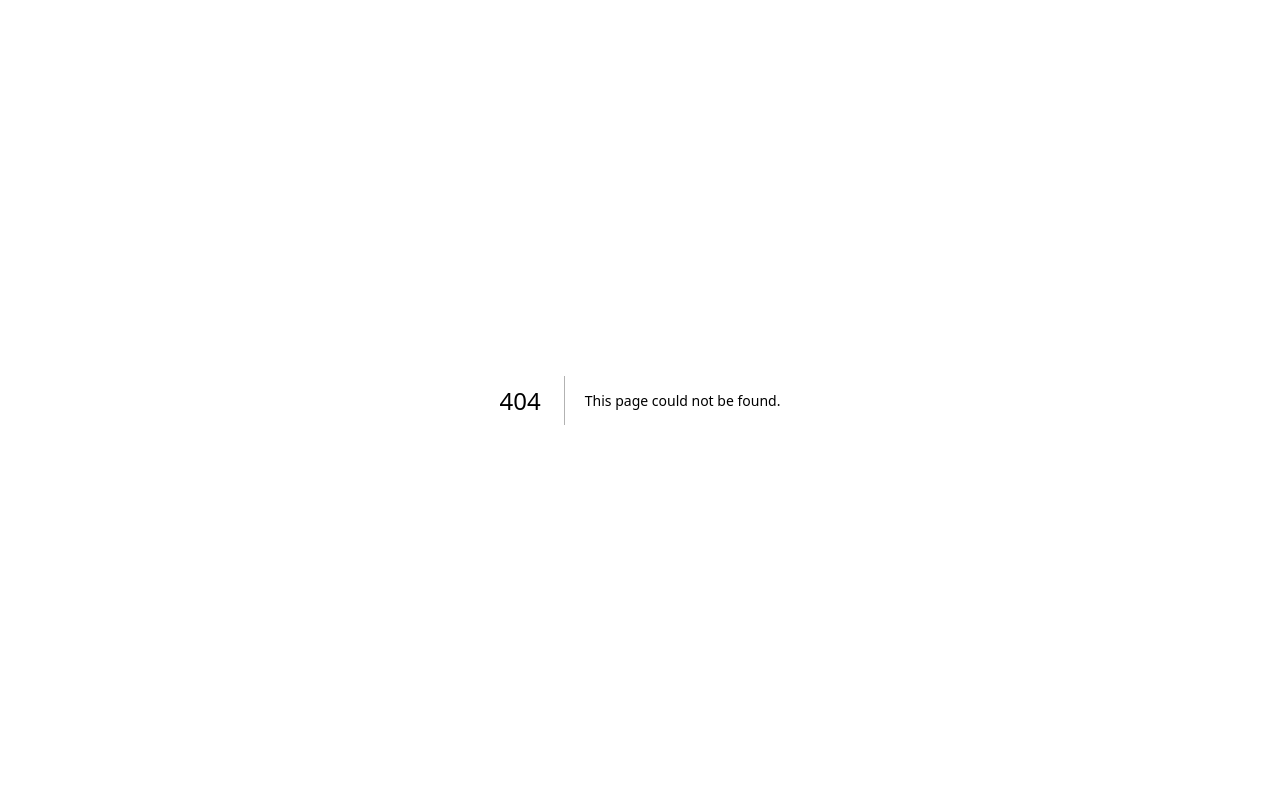
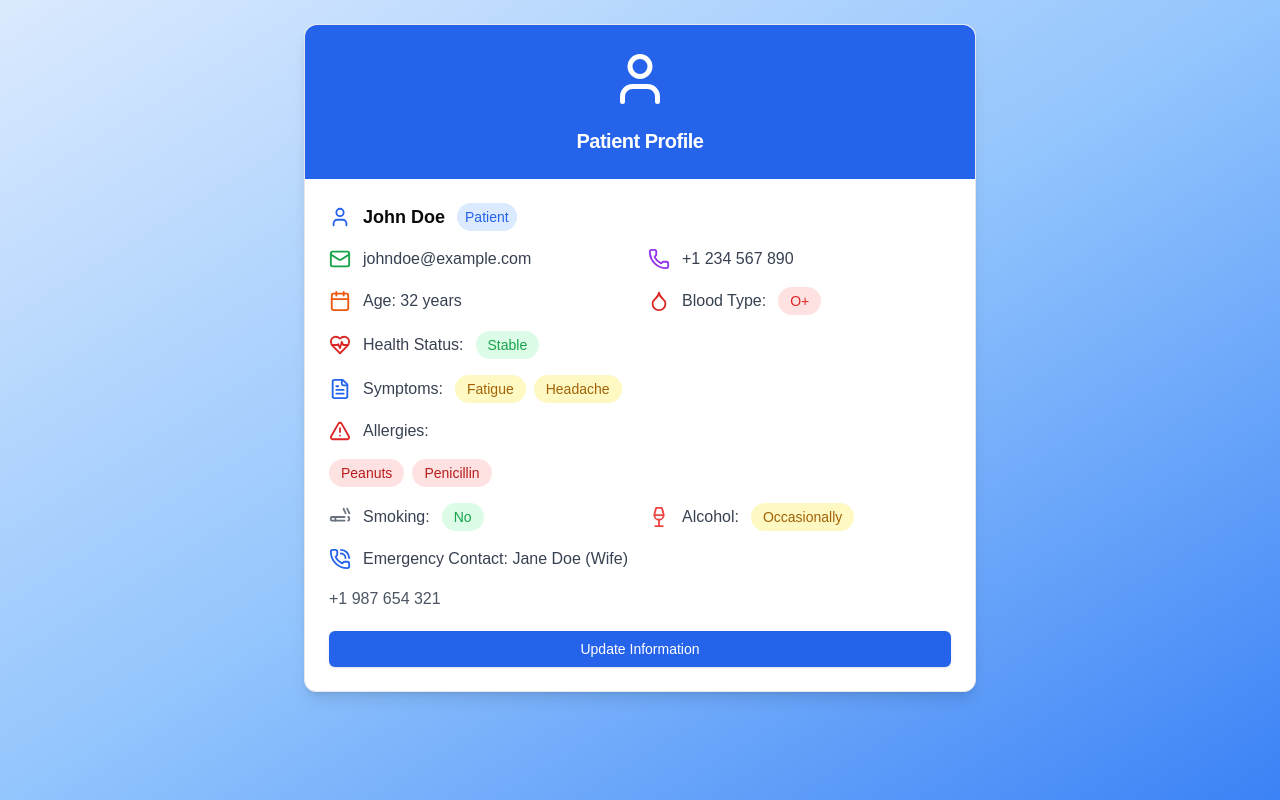
Before and after one commit to sidty13/Hackathon-Frontend, a Next.js app in the folder project/: page /patdash/profile in a window 1280 px wide. Before the commit this address had no page. Built offline with nearby package versions, Linux system fonts and the light colour scheme.

Commit message:
patprofile added

```diff
--- a/project/app/docdash/page.tsx
+++ b/project/app/docdash/page.tsx
@@ -1,7 +1,6 @@
 "use client";
 import React, { useState } from "react";
 import "@/app/globals.css";
-import { UploadCloud, FileText, Home, ClipboardList, User, Stethoscope, Files, Settings, MessageCircle } from "lucide-react";
 import { HoveredLink, Menu, MenuItem, ProductItem } from "@/components/ui/navbar-menu";
 import { cn } from "@/lib/utils";
 import Link from "next/link";
--- a/project/app/patdash/page.tsx
+++ b/project/app/patdash/page.tsx
@@ -99,7 +99,7 @@ function Navbar({ className }: { className?: string }) {
             item="Profile"
           >
             <div className="flex flex-col space-y-2 p-2">
-              <HoveredLink href="/patient/profile">
+              <HoveredLink href="/patdash/profile">
                 <User className="mr-2 inline" /> View Profile
               </HoveredLink>
               <HoveredLink href="/patient/settings">
--- /dev/null
+++ b/project/app/patdash/profile/page.tsx
@@ -0,0 +1,130 @@
+"use client";
+
+import { Card, CardContent, CardHeader, CardTitle } from "@/components/ui/card";
+import "@/app/globals.css";
+import { Button } from "@/components/ui/button";
+import { Badge } from "@/components/ui/badge";
+import {
+  Mail,
+  Phone,
+  User,
+  HeartPulse,
+  Edit,
+  Calendar,
+  Droplet,
+  FileText,
+  Cigarette,
+  Wine,
+  PhoneCall,
+  AlertTriangle,
+} from "lucide-react";
+
+const PatientProfile = () => {
+  const patient = {
+    name: "John Doe",
+    role: "Patient",
+    email: "johndoe@example.com",
+    phone: "+1 234 567 890",
+    healthStatus: "Stable",
+    lastCheckup: "2024-02-15",
+    age: 32,
+    bloodType: "O+",
+    symptoms: ["Fatigue", "Headache"],
+    allergies: ["Peanuts", "Penicillin"],
+    smoking: "No",
+    alcohol: "Occasionally",
+    emergencyContact: {
+      name: "Jane Doe",
+      relation: "Wife",
+      phone: "+1 987 654 321",
+    },
+  };
+
+  return (
+    <div className="min-h-screen bg-gradient-to-br from-blue-100 via-blue-300 to-blue-500 p-6 flex flex-col items-center">
+      <Card className="w-full max-w-2xl shadow-lg border border-gray-200 rounded-xl bg-white">
+        <CardHeader className="bg-blue-600 text-white p-6 rounded-t-xl flex flex-col items-center">
+          <User size={60} className="mb-3" />
+          <CardTitle className="text-xl font-semibold">Patient Profile</CardTitle>
+        </CardHeader>
+        <CardContent className="p-6 space-y-5">
+          <div className="flex flex-col space-y-4">
+            <div className="flex items-center space-x-3">
+              <User size={22} className="text-blue-600" />
+              <p className="text-lg font-semibold">{patient.name}</p>
+              <Badge className="bg-blue-100 text-blue-600 px-2 py-1 text-sm">{patient.role}</Badge>
+            </div>
+
+            <div className="grid grid-cols-1 md:grid-cols-2 gap-4">
+              <div className="flex items-center space-x-3">
+                <Mail size={22} className="text-green-600" />
+                <p className="text-gray-700">{patient.email}</p>
+              </div>
+              <div className="flex items-center space-x-3">
+                <Phone size={22} className="text-purple-600" />
+                <p className="text-gray-700">{patient.phone}</p>
+              </div>
+              <div className="flex items-center space-x-3">
+                <Calendar size={22} className="text-orange-600" />
+                <p className="text-gray-700">Age: {patient.age} years</p>
+              </div>
+              <div className="flex items-center space-x-3">
+                <Droplet size={22} className="text-red-600" />
+                <p className="text-gray-700">Blood Type:</p>
+                <Badge className="bg-red-100 text-red-600">{patient.bloodType}</Badge>
+              </div>
+              <div className="flex items-center space-x-3">
+                <HeartPulse size={22} className="text-red-600" />
+                <p className="text-gray-700 font-medium">Health Status:</p>
+                <Badge className={patient.healthStatus === "Stable" ? "bg-green-100 text-green-600" : "bg-red-100 text-red-600"}>{patient.healthStatus}</Badge>
+              </div>
+            </div>
+
+            <div className="flex items-center space-x-3">
+              <FileText size={22} className="text-blue-600" />
+              <p className="text-gray-700">Symptoms:</p>
+              <div className="flex space-x-2">
+                {patient.symptoms.map((symptom, index) => (
+                  <Badge key={index} className="bg-yellow-100 text-yellow-700">{symptom}</Badge>
+                ))}
+              </div>
+            </div>
+
+            <div className="flex items-center space-x-3">
+              <AlertTriangle size={22} className="text-red-600" />
+              <p className="text-gray-700">Allergies:</p>
+            </div>
+            <div className="flex space-x-2">
+              {patient.allergies.map((allergy, index) => (
+                <Badge key={index} className="bg-red-100 text-red-700">{allergy}</Badge>
+              ))}
+            </div>
+
+            <div className="grid grid-cols-2 gap-4">
+              <div className="flex items-center space-x-3">
+                <Cigarette size={22} className="text-gray-500" />
+                <p className="text-gray-700">Smoking:</p>
+                <Badge className="bg-green-100 text-green-600">{patient.smoking}</Badge>
+              </div>
+              <div className="flex items-center space-x-3">
+                <Wine size={22} className="text-red-500" />
+                <p className="text-gray-700">Alcohol:</p>
+                <Badge className="bg-yellow-100 text-yellow-700">{patient.alcohol}</Badge>
+              </div>
+            </div>
+
+            <div className="flex items-center space-x-3">
+              <PhoneCall size={22} className="text-blue-600" />
+              <p className="text-gray-700">Emergency Contact: {patient.emergencyContact.name} ({patient.emergencyContact.relation})</p>
+            </div>
+            <p className="text-gray-600">{patient.emergencyContact.phone}</p>
+          </div>
+
+          <Button className="w-full bg-blue-600 text-white hover:bg-blue-700 mt-4">Update Information</Button>
+        </CardContent>
+      </Card>
+    </div>
+  );
+};
+
+export default PatientProfile;
--- /dev/null
+++ b/project/components/ui/badge.tsx
@@ -0,0 +1,28 @@
+"use client";
+
+import { cn } from "@/lib/utils";
+
+interface BadgeProps extends React.HTMLAttributes<HTMLSpanElement> {
+  variant?: "default" | "success" | "warning" | "danger" | "info";
+}
+
+export function Badge({ variant = "default", className, ...props }: BadgeProps) {
+  const variantClasses = {
+    default: "bg-gray-200 text-gray-800",
+    success: "bg-green-100 text-green-800",
+    warning: "bg-yellow-100 text-yellow-800",
+    danger: "bg-red-100 text-red-800",
+    info: "bg-blue-100 text-blue-800",
+  };
+
+  return (
+    <span
+      className={cn(
+        "px-3 py-1 rounded-full text-sm font-medium",
+        variantClasses[variant],
+        className
+      )}
+      {...props}
+    />
+  );
+}
```
